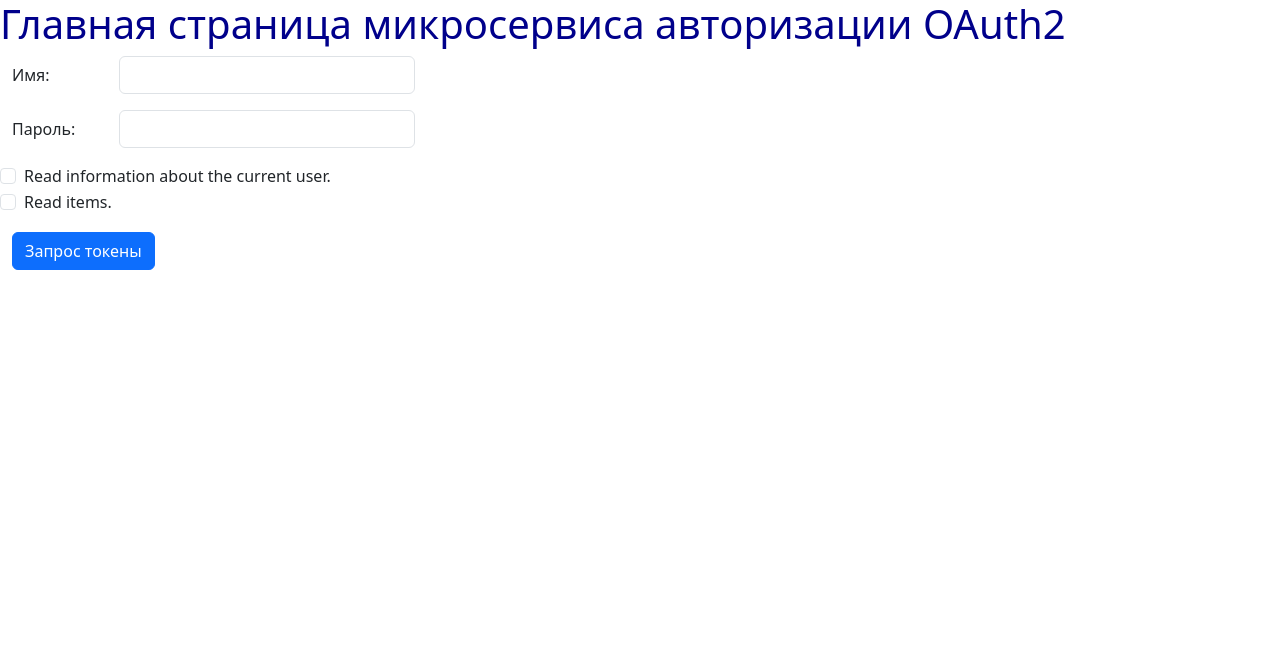
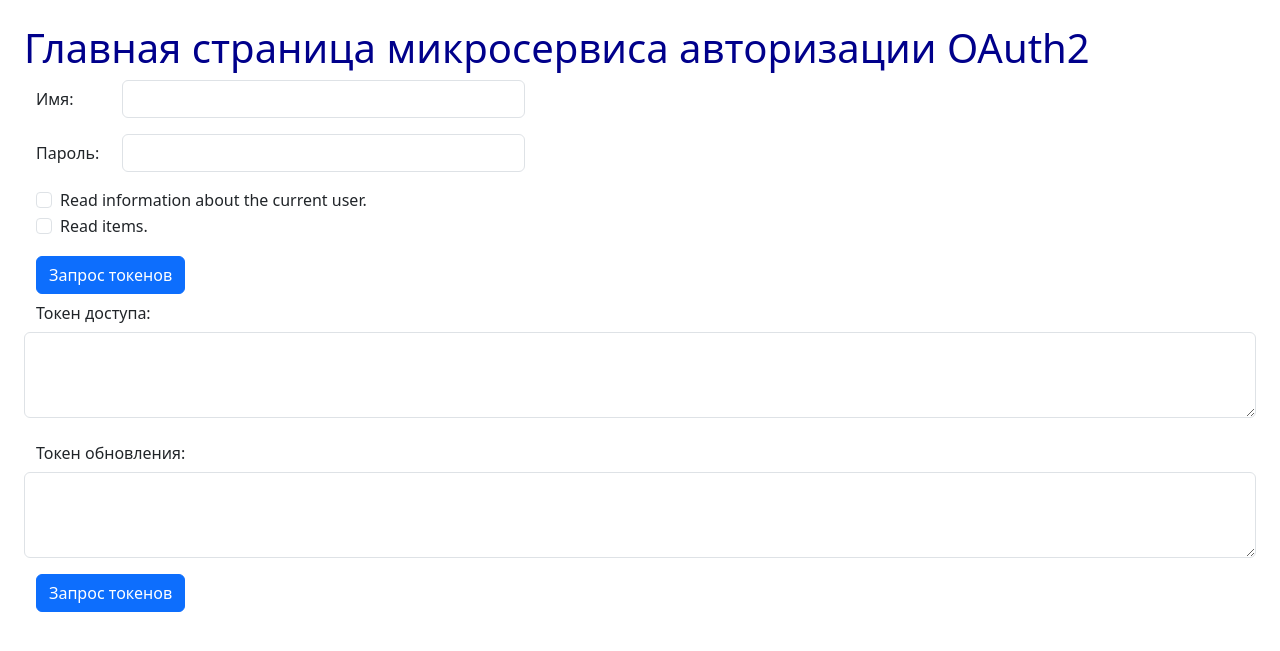
Before and after one commit to Paradox81ru/FastAPI_OAuth2, a FastAPI app: page /index in a window 1280 px wide. Shown: the top 651 px of the page. Run offline with FastAPI, Linux system fonts and the light colour scheme; parts of the project's set-up code (start-up, migrations or seed data) failed here and were passed over.

Commit message:
Add index script

```diff
--- a/OAuth2/ui/jinja2/index.html
+++ b/OAuth2/ui/jinja2/index.html
@@ -7,38 +7,57 @@
     <link href="{{ url_for('static', path='/index.css') }}" rel="stylesheet">
 </head>
 <body>
+    <div class="main-wrap m-4">
         <h1>Главная страница микросервиса авторизации OAuth2</h1>
         <div class="container-fluid">
-    <form method="post">
+            <div class="row">
+                <form id="formAuth" class="col-5" method="post">
                     <div class="mb-3 row">
-            <label for="username" class="col-sm-1 col-form-label">Имя:</label>
-            <div class="col-sm-3">
-                <input name="username" type="text" class="form-control" />
+                        <label for="username" class="col-2 col-form-label">Имя:</label>
+                        <div class="col">
+                            <input id="fldUsername" name="username" type="text" class="form-control" />
                         </div>
                     </div>
                     <div class="mb-3 row">
-            <label for="password" class="col-sm-1 col-form-label">Пароль:</label>
-            <div class="col-sm-3">
-                <input name="password" type="password" class="form-control" />
+                        <label for="password" class="col-2 col-form-label">Пароль:</label>
+                        <div class="col">
+                            <input id="fldPassword" name="password" type="password" class="form-control" />
                         </div>
                     </div>
                     <div class="mb-3 row">
+                        <div class="col">
                             <div class="form-check">
-                <input class="form-check-input" type="checkbox" value="true" name="scope_me">
+                                <input id="chbScopeMe" class="form-check-input" type="checkbox" value="true" name="scope_me">
                                 <label class="form-check-label" for="flexCheckDefault">
                                     Read information about the current user.
                                 </label>
                             </div>
                             <div class="form-check">
-                <input class="form-check-input" type="checkbox" value="true"name="scope_items">
+                                <input id="chbScopeItems" class="form-check-input" type="checkbox" value="true"name="scope_items">
                                 <label class="form-check-label" for="flexCheckChecked">
                                     Read items.
                                 </label>
                             </div>
                         </div>
-
-        <button type="submit" class="btn btn-primary"> Запрос токены </button>
+                    </div>
+                    <button id="btnRequestTokens" type="submit" class="btn btn-primary"> Запрос токенов </button>
                 </form>
             </div>
+            <div class="row">
+                <form class="col">
+                    <div class="mb-3 row">
+                        <label for="token-access" class="col-2 col-form-label">Токен доступа:</label>
+                        <textarea id="fldTokenAccess" name="token-access" class="form-control"  rows="3"></textarea>
+                    </div>
+                    <div class="mb-3 row">
+                        <label for="token-refresh" class="col-2 col-form-label">Токен обновления:</label>
+                        <textarea id="fldTokenRefresh" name="token-refresh" class="form-control"  rows="3"></textarea>
+                    </div>
+                    <button id="btnTokenRefresh" type="button" class="btn btn-primary"> Запрос токенов </button>
+                </form>
+            </div>
+        </div>
+    </div>
+    <script src="{{ url_for('static', path='/index.js') }}"></script>
 </body>
 </html>
```
Also changed, not shown: OAuth2/ui/static/index.js (+48 -0 lines). Lines whose indentation alone changed are shown as unchanged.
